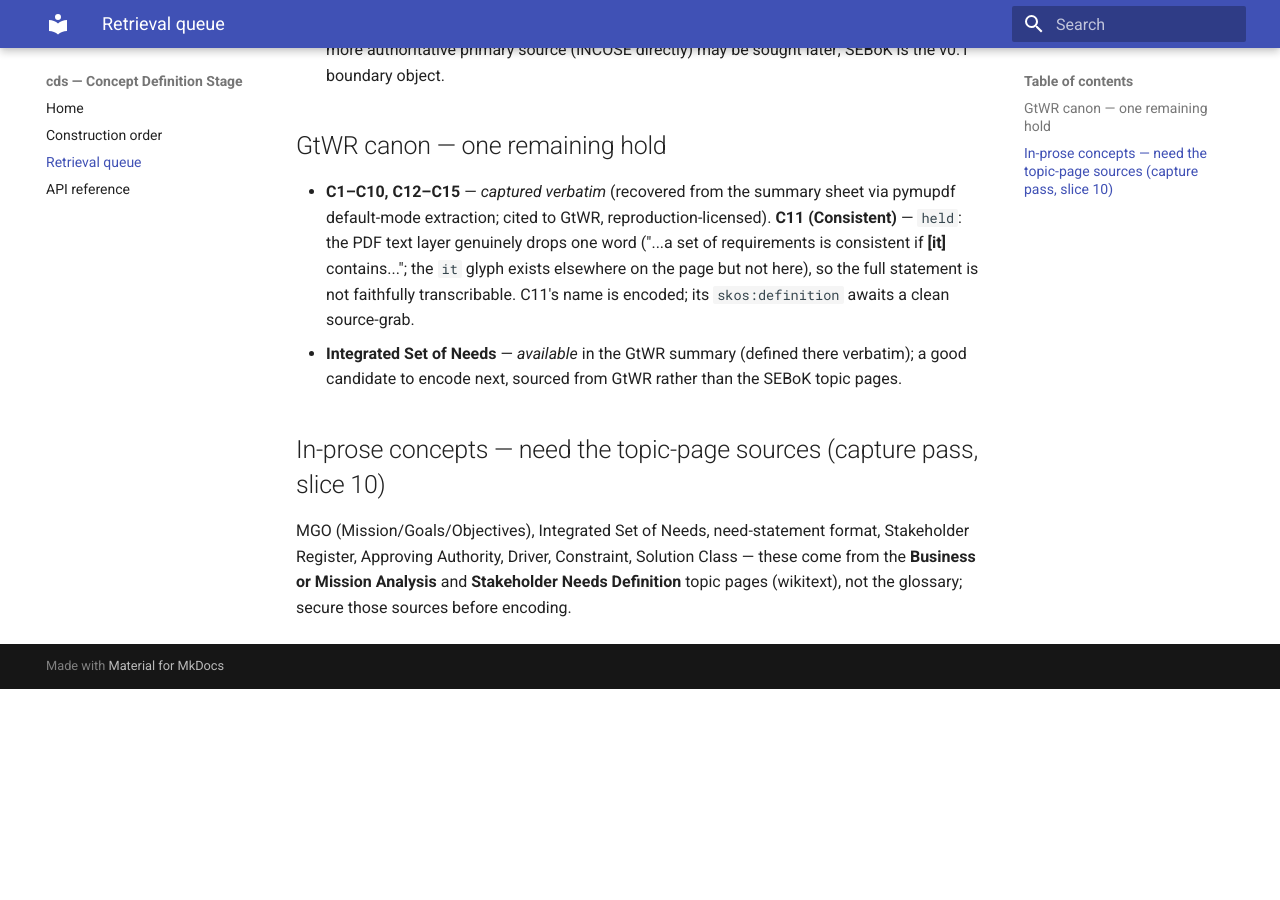
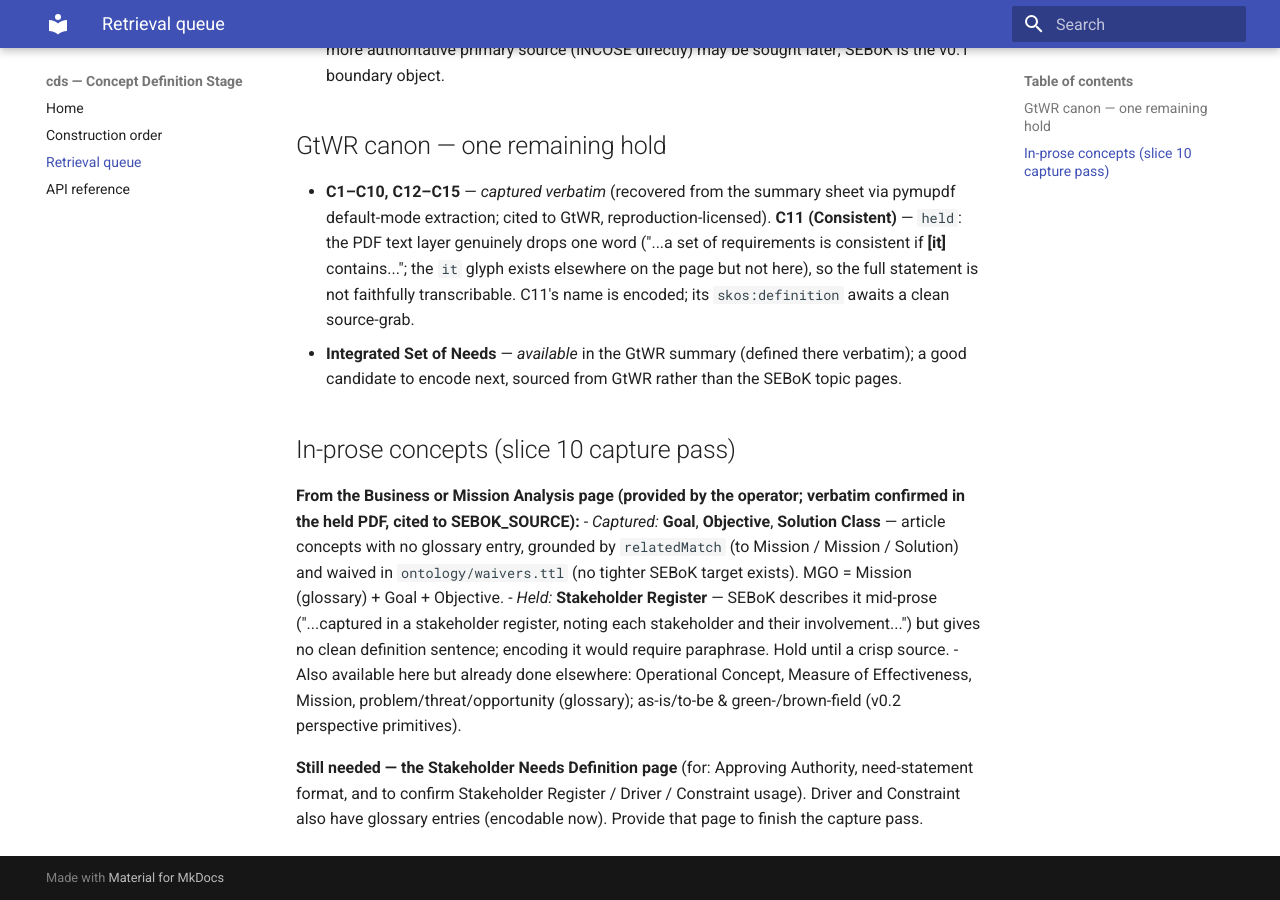
Before and after one commit to Open-MBEE/concept-definition-stage, an MkDocs documentation site: the page built from docs/retrieval-queue.md, in a window 1280 px wide and 900 px high, scrolled down 648 px. Built offline with MkDocs 1.6.1 and Material for MkDocs 9.7.7, drawn with Linux system fonts in a browser that asks for light colours; before the commit the page ends 1337 px from its top, so only the background shows below that.

Commit message:
slice 10: capture in-prose concepts from Business or Mission Analysis
Operator provided the SEBoK Business or Mission Analysis page; encode the three
article concepts that have clean definitions, verbatim-confirmed present in the held
SEBoK v2.14 PDF (so cited to the verified SEBOK_SOURCE):

- Goal, Objective (the MGO trio with Mission), Solution Class.

These are article concepts with no glossary entry, so grounded by skos:relatedMatch
to the nearest glossary concept (Mission / Mission / Solution) — the tightest honest
relation. The resulting related-only T2 warnings are accepted via three first-class
cds:Waiver records in ontology/waivers.ttl (exercising the waiver mechanism end-to-
end with real data: cds verify suppresses them, 0 warnings).

Held: Stakeholder Register (described mid-prose, no clean definition — would require
paraphrase). Approving Authority + need-statement format await the Stakeholder Needs
Definition page. Scheme now 31 terms; conforms.

```diff
--- a/docs/retrieval-queue.md
+++ b/docs/retrieval-queue.md
@@ -29,9 +29,19 @@ attribution (`cds:definitionSource`), a citation, and a grounding edge. Notes on
 - **Integrated Set of Needs** — *available* in the GtWR summary (defined there verbatim); a good
   candidate to encode next, sourced from GtWR rather than the SEBoK topic pages.
 
-## In-prose concepts — need the topic-page sources (capture pass, slice 10)
+## In-prose concepts (slice 10 capture pass)
 
-MGO (Mission/Goals/Objectives), Integrated Set of Needs, need-statement format, Stakeholder Register,
-Approving Authority, Driver, Constraint, Solution Class — these come from the **Business or Mission
-Analysis** and **Stakeholder Needs Definition** topic pages (wikitext), not the glossary; secure those
-sources before encoding.
+**From the Business or Mission Analysis page (provided by the operator; verbatim confirmed in the held
+PDF, cited to SEBOK_SOURCE):**
+- *Captured:* **Goal**, **Objective**, **Solution Class** — article concepts with no glossary entry,
+  grounded by `relatedMatch` (to Mission / Mission / Solution) and waived in `ontology/waivers.ttl`
+  (no tighter SEBoK target exists). MGO = Mission (glossary) + Goal + Objective.
+- *Held:* **Stakeholder Register** — SEBoK describes it mid-prose ("...captured in a stakeholder
+  register, noting each stakeholder and their involvement...") but gives no clean definition sentence;
+  encoding it would require paraphrase. Hold until a crisp source.
+- Also available here but already done elsewhere: Operational Concept, Measure of Effectiveness, Mission,
+  problem/threat/opportunity (glossary); as-is/to-be & green-/brown-field (v0.2 perspective primitives).
+
+**Still needed — the Stakeholder Needs Definition page** (for: Approving Authority, need-statement
+format, and to confirm Stakeholder Register / Driver / Constraint usage). Driver and Constraint also
+have glossary entries (encodable now). Provide that page to finish the capture pass.
```
Also changed, not shown: src/cds/stages/concept_definition/terms/goal.yaml (added, +11 -0 lines), src/cds/stages/concept_definition/terms/objective.yaml (added, +10 -0 lines), src/cds/stages/concept_definition/terms/solution-class.yaml (added, +11 -0 lines), 5 other files.
